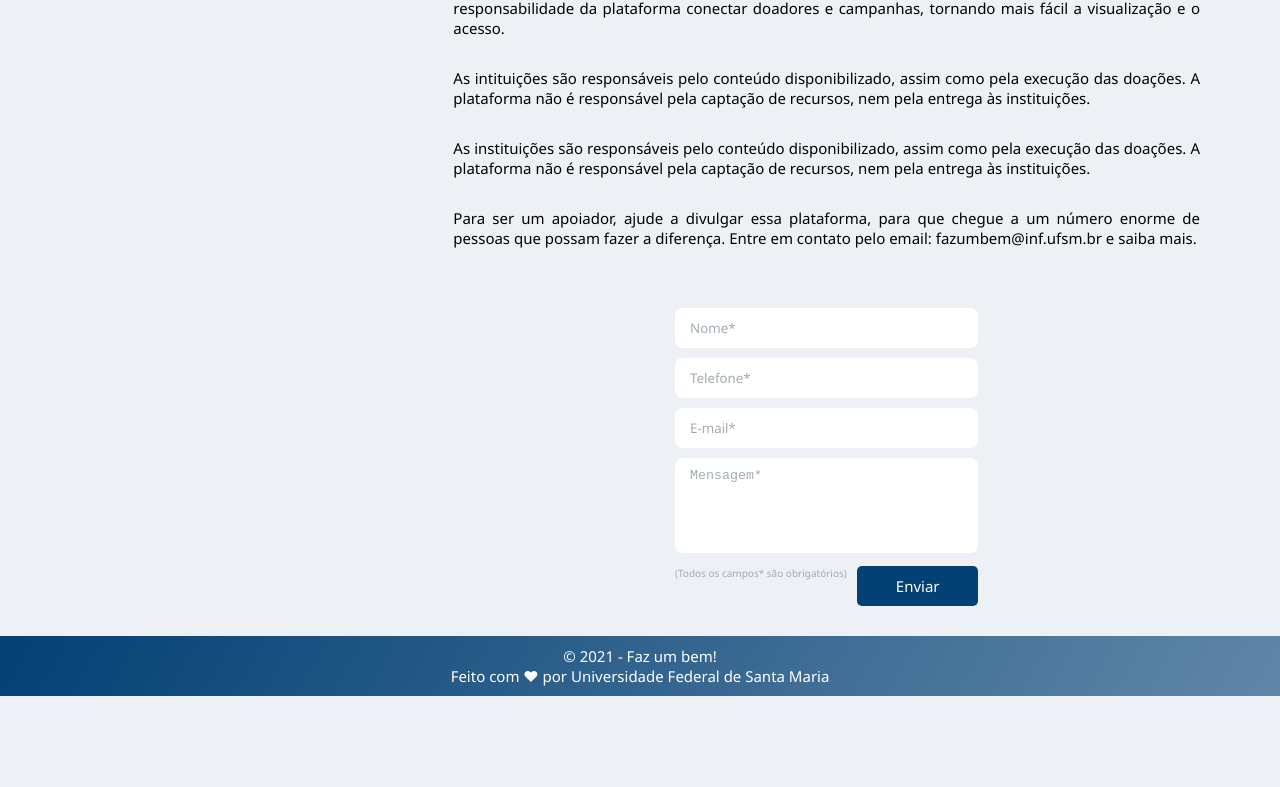
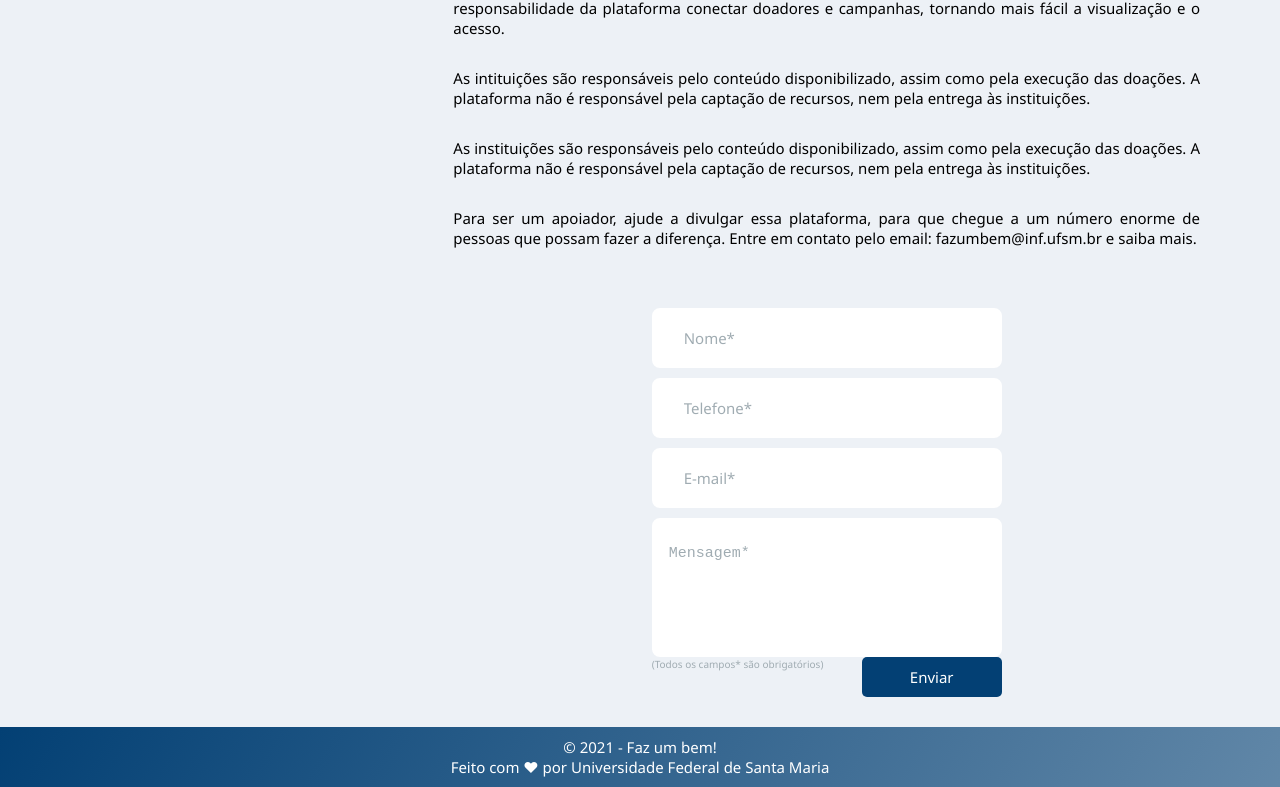
Before and after one commit to Faz-um-bem/frontend, a Next.js app: page / in a window 1280 px wide. Shown: the part 1383-2170 px from the top of the page. Before the commit the page ends 2079 px from the top, so only its background shows below. Built offline with nearby package versions, Linux system fonts and the light colour scheme.

Commit message:
Performance dos campos

```diff
--- a/src/components/Input/index.tsx
+++ b/src/components/Input/index.tsx
@@ -1,17 +1,66 @@
-import React, { InputHTMLAttributes } from 'react';
+import React, {
+  ComponentType,
+  CSSProperties,
+  forwardRef,
+  ForwardRefRenderFunction,
+  InputHTMLAttributes,
+  useCallback,
+  useState,
+} from 'react';
+import { FieldError } from 'react-hook-form';
+import { IconBaseProps } from 'react-icons';
+import { FiAlertCircle } from 'react-icons/fi';
 
-import { Container, InputContent, Icon } from './styles';
+import { Container, Error, InputContent } from './styles';
 
 type InputProps = InputHTMLAttributes<HTMLInputElement> & {
-  label?: string;
+  containerStyle?: CSSProperties;
+  icon?: ComponentType<IconBaseProps>;
+  name: string;
+  error: FieldError;
 };
 
-export function Input({ label, ...rest }: InputProps) {
+const InputBase: ForwardRefRenderFunction<HTMLInputElement, InputProps> = (
+  { containerStyle = {}, icon: Icon, name, error = null, ...rest },
+  ref,
+) => {
+  const [isFocused, setIsFocused] = useState(false);
+  const [isFilled, setIsFilled] = useState(false);
+
+  const handleInputFocus = useCallback(() => {
+    setIsFocused(true);
+  }, []);
+
+  const handleInputBlur = useCallback(() => {
+    setIsFocused(false);
+
+    // setIsFilled(!!inputRef.current?.value);
+  }, []);
+
   return (
-    <Container>
-      <InputContent {...rest} />
+    <Container
+      isErrored={!!error}
+      isFilled={isFilled}
+      isFocused={isFocused}
+      style={containerStyle}
+    >
+      {Icon && <Icon size={20} />}
+      <InputContent
+        name={name}
+        onFocus={handleInputFocus}
+        onBlur={handleInputBlur}
+        // defaultValue={defaultValue}
+        ref={ref}
+        {...rest}
+      />
 
-      {label && <Icon />}
+      {!!error && (
+        <Error title={error.message}>
+          <FiAlertCircle color="#c53030" size={20} />
+        </Error>
+      )}
     </Container>
   );
-}
+};
+
+export const Input = forwardRef(InputBase);
--- a/src/components/Input/styles.ts
+++ b/src/components/Input/styles.ts
@@ -1,18 +1,46 @@
-import styled from 'styled-components';
+import styled, { css } from 'styled-components';
 
-export const Container = styled.div`
+import Tooltip from '../Tooltop';
+
+interface ContainerProps {
+  isFocused: boolean;
+  isFilled: boolean;
+  isErrored: boolean;
+}
+
+export const Container = styled.div<ContainerProps>`
   display: flex;
   flex-direction: row;
-
-  height: 4rem;
+  align-items: center;
+  width: 100%;
+  height: 6rem;
+  padding: 1.5rem;
   background: var(--white);
   border-radius: 0.8rem;
-
-  justify-content: stretch;
+  border: 0.2rem solid var(--white);
 
   & + div {
     margin-top: 1rem;
   }
+
+  ${props =>
+    props.isErrored &&
+    css`
+      border-color: var(--red);
+    `}
+
+  ${props =>
+    props.isFocused &&
+    css`
+      color: var(--blue);
+      border-color: var(--blue);
+    `}
+
+  ${props =>
+    props.isFilled &&
+    css`
+      color: var(--blue);
+    `}
 `;
 
 export const InputContent = styled.input`
@@ -20,12 +48,27 @@ export const InputContent = styled.input`
   flex: 1;
   padding: 0 1.5rem;
   border-radius: inherit;
+  font-size: 1.5rem;
 
   ::placeholder {
     color: var(--description);
   }
 `;
 
-export const Icon = styled.div`
-  width: 50px;
+export const Error = styled(Tooltip)`
+  height: 20px;
+  margin-left: 16px;
+
+  svg {
+    margin: 0;
+  }
+
+  span {
+    background: #c53030;
+    color: #fff;
+
+    &::before {
+      border-color: #c53030 transparent;
+    }
+  }
 `;
--- a/src/components/Textarea/index.tsx
+++ b/src/components/Textarea/index.tsx
@@ -1,10 +1,53 @@
-import React, { TextareaHTMLAttributes } from "react";
+import React, {
+  forwardRef,
+  TextareaHTMLAttributes,
+  useCallback,
+  useState,
+} from 'react';
+import { ForwardRefRenderFunction } from 'react';
+import { FieldError } from 'react-hook-form';
+import { FiAlertCircle } from 'react-icons/fi';
 
-import { InputContent } from "./styles";
+import { Container, Error, InputContent } from './styles';
 
-type InputProps = TextareaHTMLAttributes<HTMLTextAreaElement>;
+type InputProps = TextareaHTMLAttributes<HTMLTextAreaElement> & {
+  error: FieldError;
+  name: string;
+};
 
-// eslint-disable-next-line
-export function Textarea({ ...rest }: InputProps) {
-  return <InputContent rows="5" {...rest} />;
-}
+const TextareaBase: ForwardRefRenderFunction<HTMLTextAreaElement, InputProps> =
+  ({ name, error = null, ...rest }, ref) => {
+    const [isFocused, setIsFocused] = useState(false);
+    const [isFilled, setIsFilled] = useState(false);
+
+    const handleInputFocus = useCallback(() => {
+      setIsFocused(true);
+    }, []);
+
+    const handleInputBlur = useCallback(() => {
+      setIsFocused(false);
+
+      // setIsFilled(!!inputRef.current?.value);
+    }, []);
+
+    return (
+      <Container isErrored={!!error} isFilled={isFilled} isFocused={isFocused}>
+        <InputContent
+          name={name}
+          onFocus={handleInputFocus}
+          onBlur={handleInputBlur}
+          rows="5"
+          ref={ref}
+          {...rest}
+        />
+
+        {error && (
+          <Error title={error.message}>
+            <FiAlertCircle color="#c53030" size={20} />
+          </Error>
+        )}
+      </Container>
+    );
+  };
+
+export const Textarea = forwardRef(TextareaBase);
--- a/src/components/Textarea/styles.ts
+++ b/src/components/Textarea/styles.ts
@@ -1,17 +1,76 @@
-import styled from 'styled-components';
+import styled, { css } from 'styled-components';
 
-export const InputContent = styled.textarea`
-  padding: 1rem 1.5rem;
+import Tooltip from '../Tooltop';
+
+interface ContainerProps {
+  isFocused: boolean;
+  isFilled: boolean;
+  isErrored: boolean;
+}
+
+export const Container = styled.div<ContainerProps>`
+  display: flex;
+  flex-direction: row;
 
   background: var(--white);
   border-radius: 0.8rem;
-  border: 0;
+  border: 0.2rem solid var(--white);
 
   width: 100%;
 
+  position: relative;
+
+  ${props =>
+    props.isErrored &&
+    css`
+      border-color: var(--red);
+    `}
+
+  ${props =>
+    props.isFocused &&
+    css`
+      color: var(--blue);
+      border-color: var(--blue);
+    `}
+
+  ${props =>
+    props.isFilled &&
+    css`
+      color: var(--blue);
+    `}
+`;
+
+export const InputContent = styled.textarea`
   resize: none;
+  flex: 1;
+  border-radius: inherit;
+  padding: 1.5rem;
+  border: 0;
+  font-size: 1.5rem;
 
   ::placeholder {
     color: var(--description);
   }
 `;
+
+export const Error = styled(Tooltip)`
+  height: 20px;
+  margin-left: 16px;
+
+  position: absolute;
+  top: 1rem;
+  right: 1.5rem;
+
+  svg {
+    margin: 0;
+  }
+
+  span {
+    background: #c53030;
+    color: #fff;
+
+    &::before {
+      border-color: #c53030 transparent;
+    }
+  }
+`;
```
